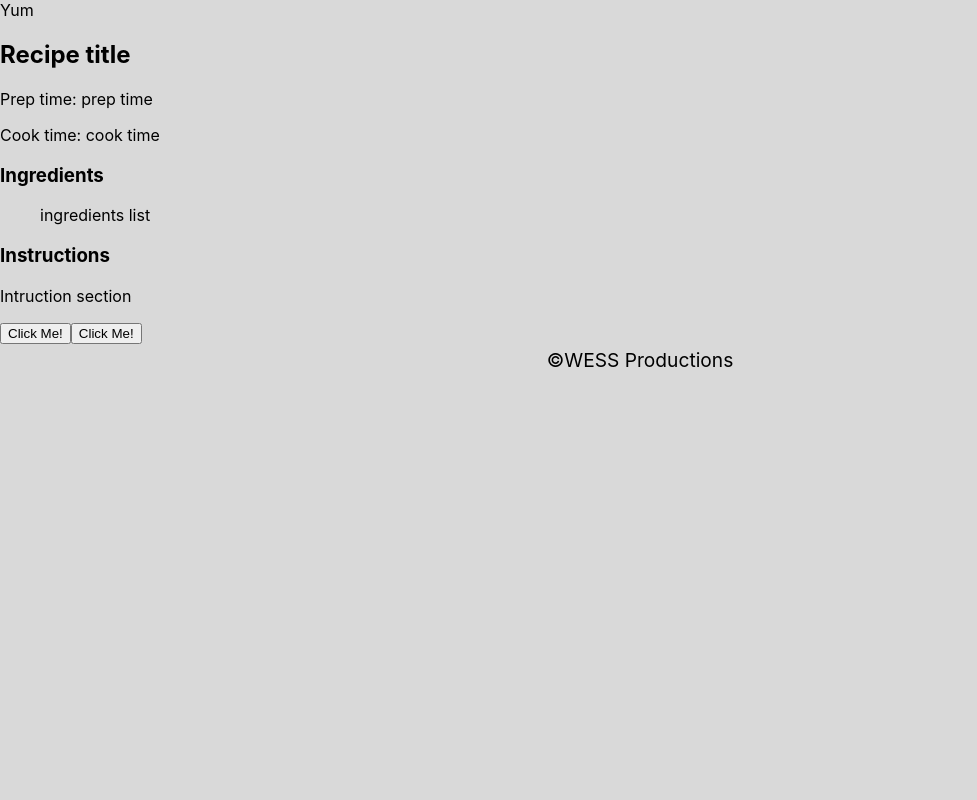
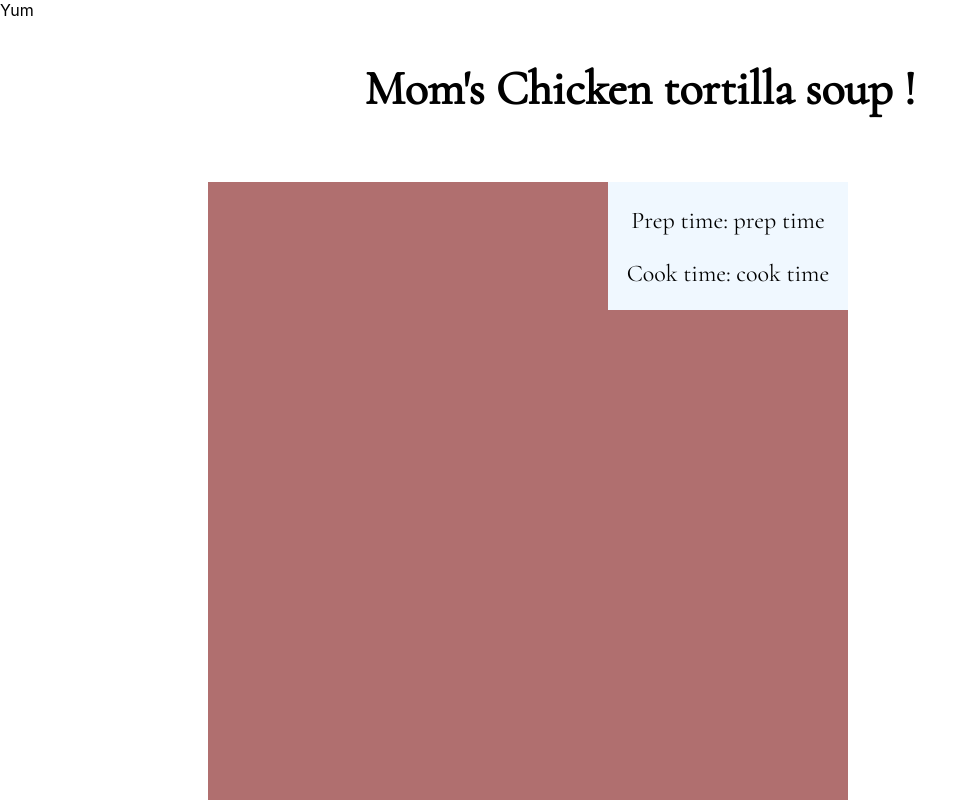
Before and after one commit to WESS-Productions/Recipe-App-Frontend, a React (Create React App) app: page /recipeshow/1 in a window 1280 px wide. Shown: the top 800 px of the page, without its empty margins (0-977 px from the left). Built offline with nearby package versions, Linux system fonts and the light colour scheme.

Commit message:
Changes to the styling for the show page

```diff
--- a/src/App.css
+++ b/src/App.css
@@ -1,6 +1,6 @@
 body
 {
-    background-color: #D9D9D9;
+    background-color: #ffffff;
 }
 
 img{
@@ -63,3 +63,104 @@ img{
     font-size: larger;
     line-height: 2rem;
 }
+
+
+/* Start of the styling for Recipe Show page */
+.picture-section{
+    /* border: 10px solid #BFBFBF; */
+    height: 40rem;
+    width: 40rem;
+    margin: 0 auto;
+    background-color: #B06F6F;
+    margin-top: 1.5rem;
+    margin-left: 13rem;
+    display: inline-block;
+    text-align: right;
+}
+
+.details-section{
+    text-align: center;
+    font-size: 2rem;
+    font-family: 'Cormorant', serif;
+    width: fit-content;
+    margin: 0 auto;
+    margin-bottom: none;
+
+
+}
+
+.time-section{
+text-align: center;
+/* border: 5px solid #BFBFBF; */
+width: 15rem;
+height: 8rem;
+font-family: 'Cormorant', serif;
+margin: 0 auto;
+background-color: aliceblue;
+margin-bottom: 10rem;
+font-size: 1.5rem;
+display: inline-block;
+}
+
+
+.show-buttons{
+    margin: 0 auto;
+    align-items: center;
+    text-align: center;
+    height: fit-content;
+    width: fit-content;
+    margin-bottom: 5rem;
+}
+.button{
+    height: 3rem;
+    width: 8rem;
+    font-size: 16px;
+    font-family: 'Cormorant', serif;
+    font-weight: bolder;
+    background-color: #B06F6F;
+    border: none;
+    margin-right: 20px;
+    margin-left: 20px;
+    border-radius: 10px;
+    box-shadow: rgba(0, 0, 0, 0.24) 0px 3px 8px;
+
+}
+
+.button:hover{
+    cursor: pointer;
+    background-color: #b06f6fbc;
+    transition: 0.25s;
+}
+
+.ingredients-section{
+    align-items: center;
+    text-align: left;
+    padding-left: 2rem;
+    font-family: 'Cormorant', serif;
+    /* border: 1px solid #BFBFBF; */
+    width: 25rem;
+    height: 40rem;
+    margin: 0 auto;
+    margin-left: 5rem;
+    margin-bottom: 5rem;
+    display: inline-block;
+    font-size: 20px;
+
+}
+
+.instructions-section{
+    align-items: center;
+    padding-left: 2rem;
+    border: .75px solid #BFBFBF ;
+    font-family: 'Cormorant', serif;
+    font-size: 20px;
+    width: 65rem;
+    height: 30rem;
+    margin-left: 10rem;
+    margin-bottom: 5rem;
+}
+
+#headers-show{
+    font-size: 35px;
+    margin-top: 3px;
+}
--- a/src/pages/RecipeShow.js
+++ b/src/pages/RecipeShow.js
@@ -1,41 +1,41 @@
 import React from "react"
-
-
-
-
 
 const RecipeShow = ({ recipes }) => {
   return (
-        <div className="recipe-show">
+    <>
+      <style>
+        @import
+        url('https://fonts.googleapis.com/css2?family=Cormorant&family=Montserrat:wght@300&family=Mulish:wght@600;800&family=Roboto:wght@700&display=swap');
+      </style>
+      <div>
+        <div className="details-section">
+          <h2> Mom's Chicken tortilla soup ! </h2>
+        </div>
         <div className="picture-section">
           {/* {picture goes here} */}
           {/* <img src= alt= /> */}
-            </div>
-            <div className="details-section">
-                <h2>Recipe title </h2>
-            </div>
           <div className="time-section">
             <p>Prep time: prep time</p>
             <p>Cook time: cook time</p>
           </div>
+        </div>
+
         <div className="ingredients-section">
-                <h3>Ingredients</h3>
+          <h3 style={{ textDecoration: "underline" }} id="headers-show">Ingredients</h3>
           <ul>ingredients list </ul>
         </div>
+      </div>
+
       <div className="instructions-section">
-                <h3> Instructions</h3>
+        <h3 style={{ textDecoration: "underline" }} id="headers-show"> Instructions</h3>
         <p> Intruction section </p>
       </div>
-            <div classNmae="show-buttons">
-            <button type="button">Click Me!</button>
-            <button type="button2">Click Me!</button>
-
-
+      <div className="show-buttons">
+        <button className="button">Change Recipe</button>
+        <button className="button">Delete Recipe</button>
       </div>
-
-        </div>
+    </>
   )
-
 }
 
 export default RecipeShow
```
Lines whose indentation alone changed are shown as unchanged.
